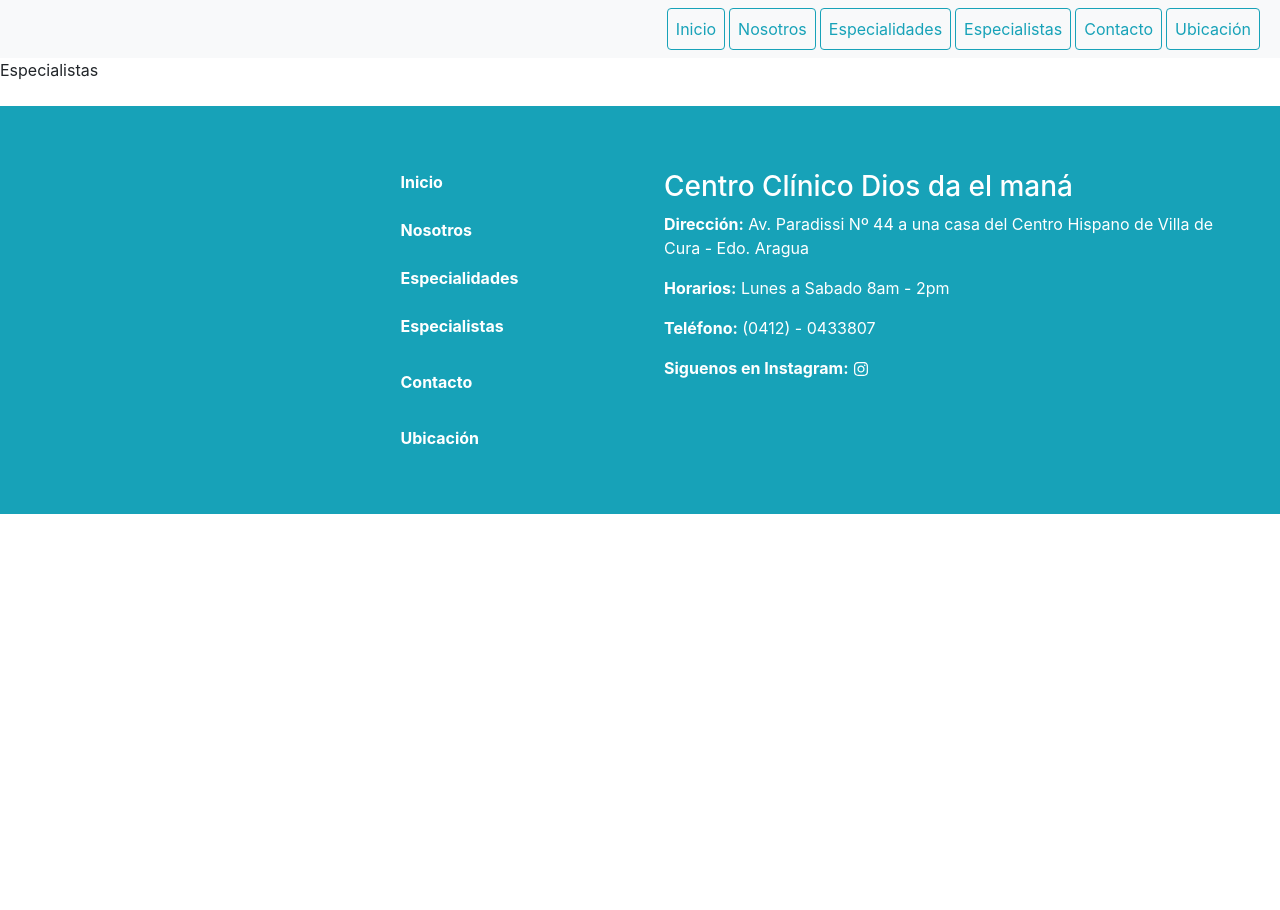
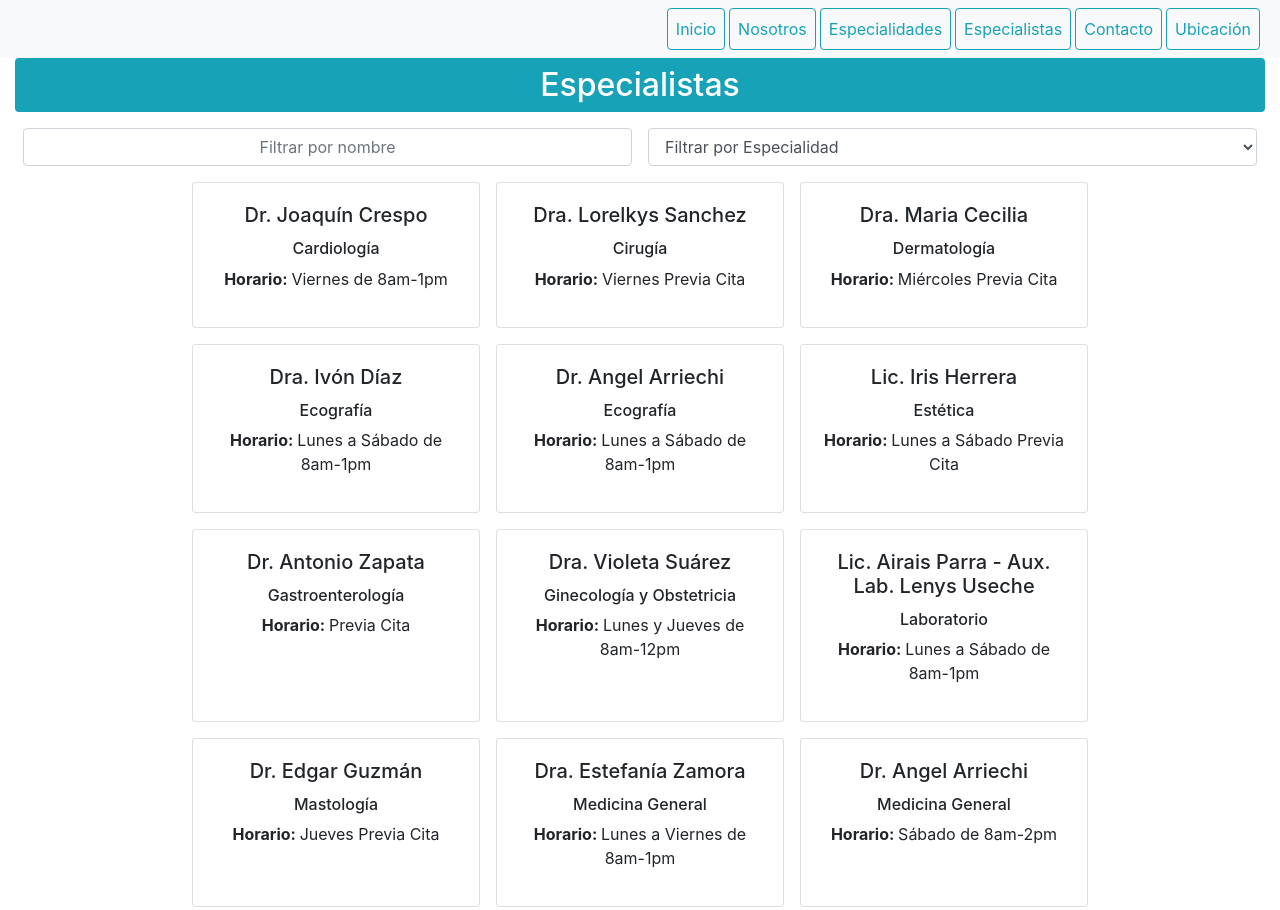
Before and after one commit to hjhm2018/centroclinicogatsby, a Gatsby site: page /especialistas in a window 1280 px wide. Shown: the top 910 px of the page. Before the commit the page ends 800 px from the top, so only its background shows below. Built offline with nearby package versions, Linux system fonts and the light colour scheme; Gatsby itself is replaced by a stand-in of ours.

Commit message:
fetching data correctly

```diff
--- /dev/null
+++ b/src/assets/css/global.css
@@ -0,0 +1,8 @@
+*{
+    margin: 0;
+    padding: 0;
+}
+
+html, body {
+  min-height: 100%;
+}
--- a/src/components/Especialidades.js
+++ b/src/components/Especialidades.js
@@ -1,8 +1,8 @@
 import React, { useState } from 'react';
-import especialidades from '../data/especialidades';
+// import especialidades from '../data/especialidades';
 import { Card, Button, Modal } from 'react-bootstrap'
 
-const Especialidades = () => {
+const Especialidades = ({ especialidades }) => {
 
     const [modalContenido, setModalContenido] = useState({ titulo: '', descripcion: '' });
 
--- a/src/components/Especialistas.js
+++ b/src/components/Especialistas.js
@@ -1,9 +1,9 @@
 import React, { useState } from 'react'
 import Card from 'react-bootstrap/Card';
-import especialistas from '../data/especialistas';
-import especialidades from '../data/especialidades';
+// import especialistas from '../data/especialistas';
+// import especialidades from '../data/especialidades';
 
-const Especialistas = () => {
+const Especialistas = ({ especialidades, especialistas }) => {
 
     const [especialidad, setEspecialidad] = useState('');
     const [nombre, setNombre] = useState('');
@@ -21,9 +21,7 @@ const Especialistas = () => {
                 <div className="col-md-6 col-12 p-2">
                     <select className="form-control" onChange={(e) => setEspecialidad(e.target.value.toLowerCase())}>
                         <option value="">Filtrar por Especialidad</option>
-                        {especialidades.sort(function (a, b) {
-                            return a.nombre.localeCompare(b.nombre);
-                        }).map((especialidad, index) => (
+                        {especialidades.map((especialidad, index) => (
                             <option key={index} value={especialidad.nombre}>{especialidad.nombre}</option>
                         ))}
                     </select>
--- a/src/components/Layout.js
+++ b/src/components/Layout.js
@@ -1,6 +1,7 @@
 import React from 'react'
 import Navigationbar from './Navbar'
 import Footer from './Footer'
+import '../assets/css/global.css'
 import 'bootstrap/dist/css/bootstrap.min.css';
 
 const Layout = ({ children }) => {
--- a/src/pages/especialidades.js
+++ b/src/pages/especialidades.js
@@ -1,13 +1,15 @@
 import React from "react"
 import Layout from '../components/Layout'
 import { graphql } from "gatsby"
+import Especialidades from '../components/Especialidades'
 
 const especialidades = ({ data }) => {
 
   console.log(data);
+  const especialidades = data.especialidades.nodes;
   return (
     <Layout>
-      Especialidades
+      <Especialidades especialidades={especialidades} />
     </Layout>
   )
 }
--- a/src/pages/especialistas.js
+++ b/src/pages/especialistas.js
@@ -1,30 +1,35 @@
 import React from 'react'
 import Layout from '../components/Layout'
 import { graphql } from "gatsby"
+import Especialistas from '../components/Especialistas'
 
 const especialistas = ({ data }) => {
 
-  console.log(data);
+  const especialidades = data.especialidades.nodes;
+  const especialistas = data.especialistas.nodes;
 
   return (
     <Layout>
-      Especialistas
+      <Especialistas especialidades={especialidades} especialistas={especialistas} />
     </Layout>
   )
 }
 
 export const query = graphql`
   {
-  especialistas: allEspecialistasJson(sort: {fields: especialidad, order: ASC}) {
+  especialidades: allEspecialidadesJson(sort: {fields: nombre, order: ASC}) {
     nodes {
-      id
-      especialidad
-      horario
       nombre
     }
   }
+  especialistas: allEspecialistasJson(sort: {fields: especialidad, order: ASC}) {
+    nodes {
+      nombre
+      especialidad
+      horario
+    }
+  }
 }
-
 `
 
 export default especialistas
```
